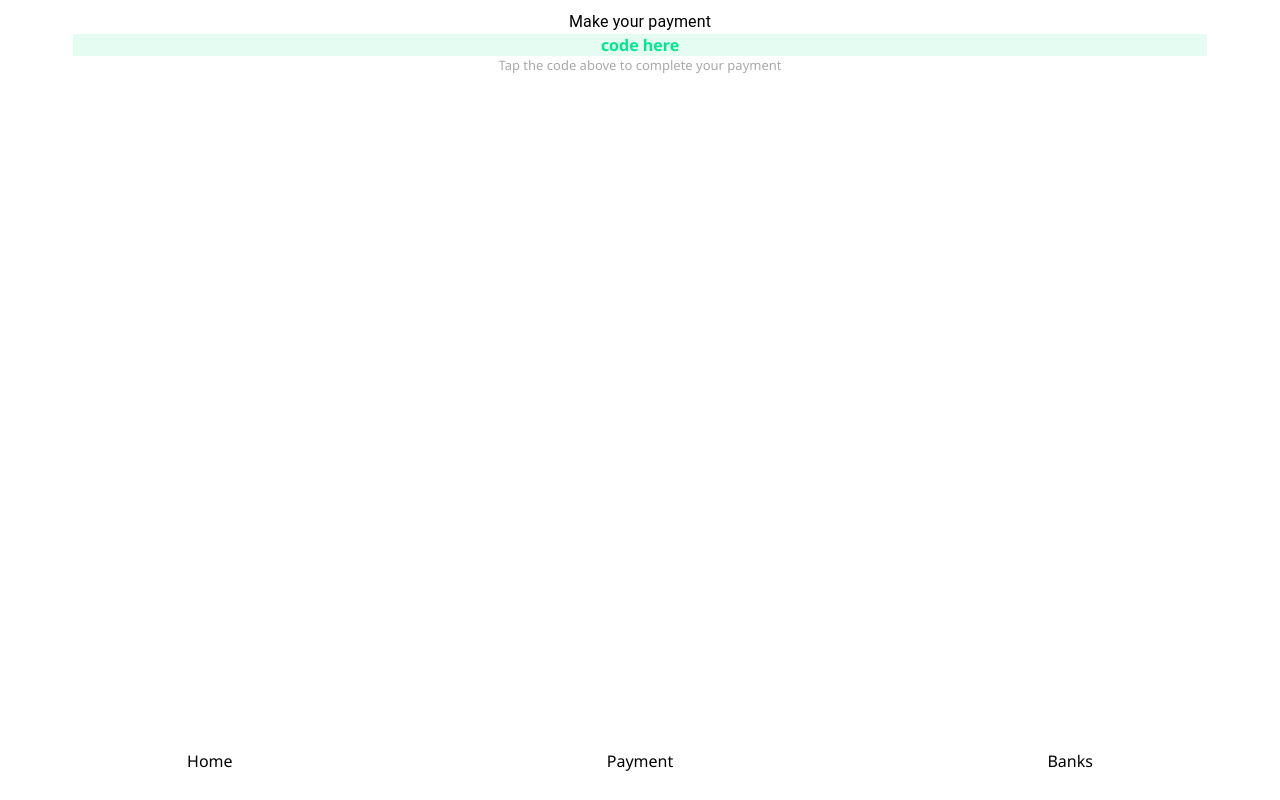
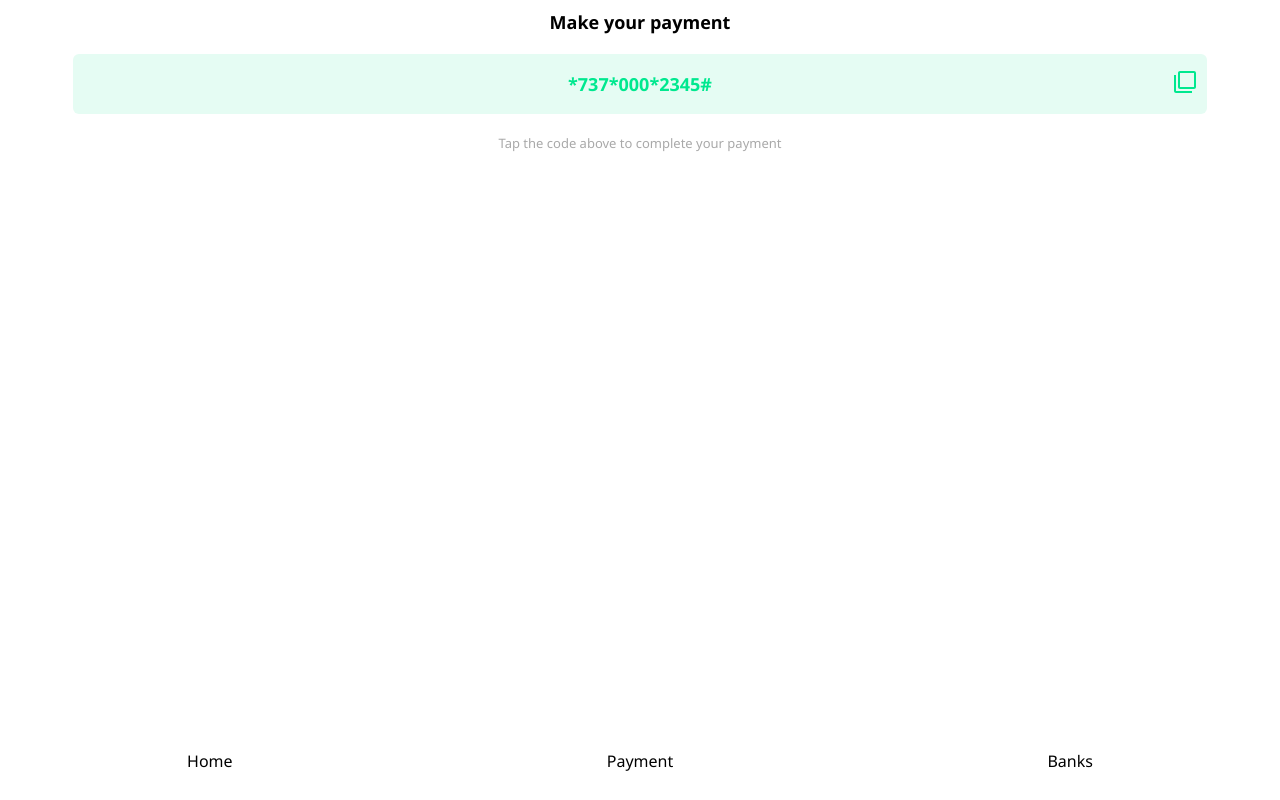
Before and after one commit to CMohamed/mobile-view, a React (Create React App) app: page /make-payment in a window 1280 px wide. Built offline with nearby package versions, Linux system fonts and the light colour scheme.

Commit message:
add make payment

```diff
--- a/src/App.js
+++ b/src/App.js
@@ -36,7 +36,7 @@ function App() {
                     <BankSelector />
                 </Route>
                 <Route path="/make-payment">
-                    <PaymentCodeComp />
+                    <PaymentCodeComp paymentCode="*737*000*2345#" />
                 </Route>
                 <Route path="/scan-qr-code">
                     <ScanQRCodeComp />
--- a/src/components/Select/SelectComp.style.jsx
+++ b/src/components/Select/SelectComp.style.jsx
@@ -7,9 +7,10 @@ export const SelectContainer = styled.div`
   padding: 10px;
 `;
 
-export const SelectTitle = styled(Typography)`
+export const SelectTitle = styled.div`
   font-weight: bold;
   text-align: center;
+  font-size: large;
   margin-bottom: 20px;
 `;
 
--- a/src/pages/paymentCode/PaymentCode.jsx
+++ b/src/pages/paymentCode/PaymentCode.jsx
@@ -2,6 +2,7 @@ import React from "react";
 import styled from "styled-components";
 import {SelectTitle} from "../../components/Select/SelectComp.style";
 import {colors} from "../../styleSheet";
+import FilterNoneIcon from '@material-ui/icons/FilterNone';
 
 const PaymentCodeContainer = styled.div`
   display: flex;
@@ -16,21 +17,41 @@ const CodeContainer = styled.div`
   color: ${colors.green};
   background-color: ${colors.lightGreen};
   width: 90%;
-  text-align: center;
+  height: 60px;
+  display: flex;
+  position: relative;
+  justify-content: center;
+  align-items: center;
   font-weight: bold;
+  font-size: large;
+  border-radius: 6px;
+`;
+
+const IconContainer = styled.div`
+  position: absolute;
+  right: 10px;
 `;
 
 const InstructionContainer = styled.div`
   color: darkgrey;
   font-size: small;
+  margin: 20px 0;
 `;
 
-export const PaymentCodeComp = () => {
+export const PaymentCodeComp = ({paymentCode}) => {
+
+    const copyToClipBoard = () => {
+        console.log("");
+    }
+
     return (
         <PaymentCodeContainer>
             <SelectTitle>Make your payment</SelectTitle>
             <CodeContainer>
-                code here
+                {paymentCode}
+                <IconContainer onClick={copyToClipBoard}>
+                    <FilterNoneIcon color={colors.green}/>
+                </IconContainer>
             </CodeContainer>
             <InstructionContainer>
                 Tap the code above to complete your payment
```
